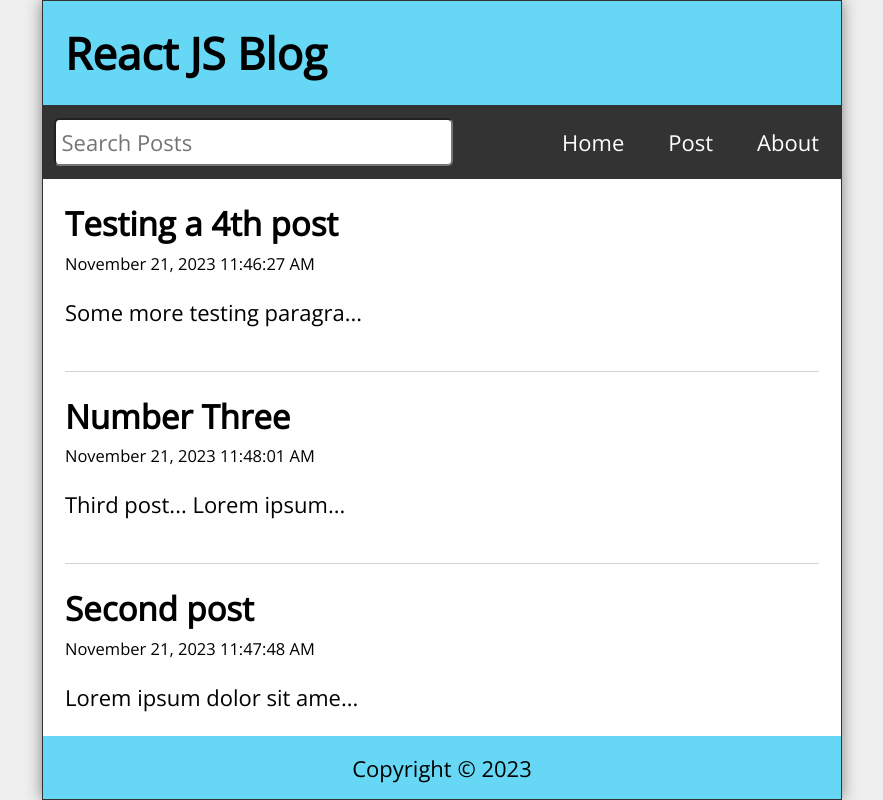
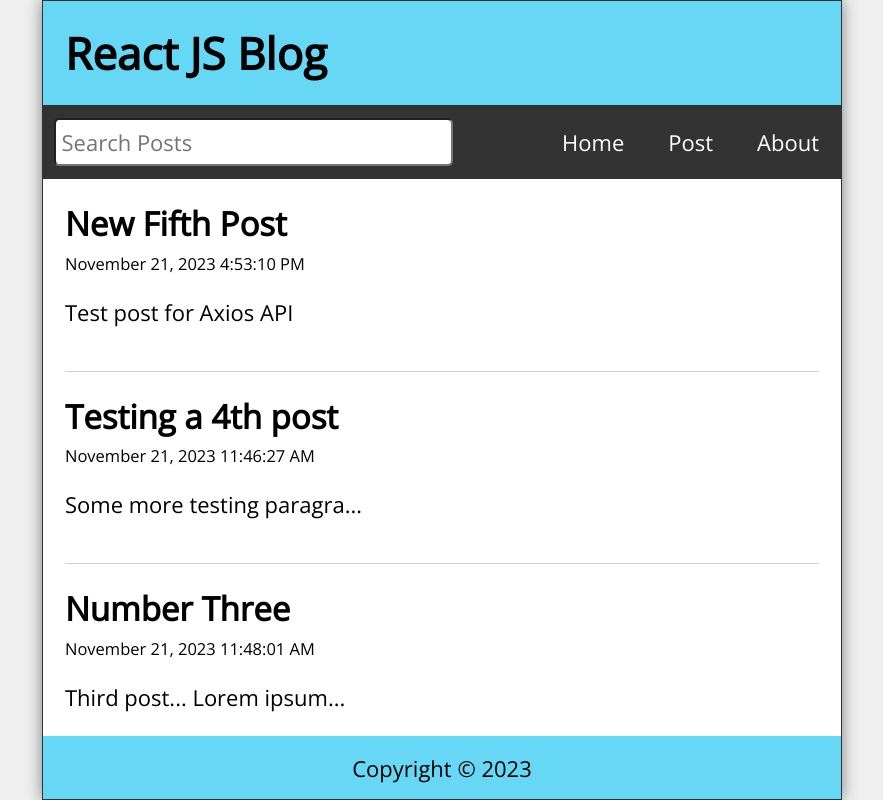
Before and after one commit to austinamani123/ReactRouterCourse, a React (Create React App) app: page / in a window 1280 px wide. Shown: the whole page, without its empty margins (198-1081 px from the left). Built offline with nearby package versions, Linux system fonts and the light colour scheme; data requests are answered from the project's data file.

Commit message:
Created the Create and Delete parts of CRUD

```diff
--- a/data/db.json
+++ b/data/db.json
@@ -23,6 +23,12 @@
       "title": "Testing a 4th post",
       "datetime": "November 21, 2023 11:46:27 AM",
       "body": "Some more testing paragraphs!"
+    },
+    {
+      "id": 5,
+      "title": "New Fifth Post",
+      "datetime": "November 21, 2023 4:53:10 PM",
+      "body": "Test post for Axios API"
     }
   ]
 }
--- a/src/App.js
+++ b/src/App.js
@@ -50,22 +50,32 @@ function App() {
 		fetchPosts();
 	}, []);
 
-	const handleDelete = (id) => {
+	const handleDelete = async (id) => {
+		try {
+			await api.delete(`/posts/${id}`);
 			const postsList = posts.filter((post) => post.id !== id);
 			setPosts(postsList);
 			history.push('/');
+		} catch (err) {
+			console.log(`Error: ${err.message}`);
+		}
 	};
 
-	const handleSubmit = (e) => {
+	const handleSubmit = async (e) => {
 		e.preventDefault();
 		const id = posts.length ? posts[posts.length - 1].id + 1 : 1;
 		const datetime = format(new Date(), 'MMMM dd, yyyy pp');
 		const newPost = { id, title: postTitle, datetime, body: postBody };
-		const allPosts = [...posts, newPost];
+		try {
+			const response = await api.post('/posts', newPost);
+			const allPosts = [...posts, response.data];
 			setPosts(allPosts);
 			setPostTitle('');
 			setPostBody('');
 			history.push('/');
+		} catch (err) {
+			console.log(`Error: ${err.message}`);
+		}
 	};
 
 	return (
```
Lines whose indentation alone changed are shown as unchanged.
